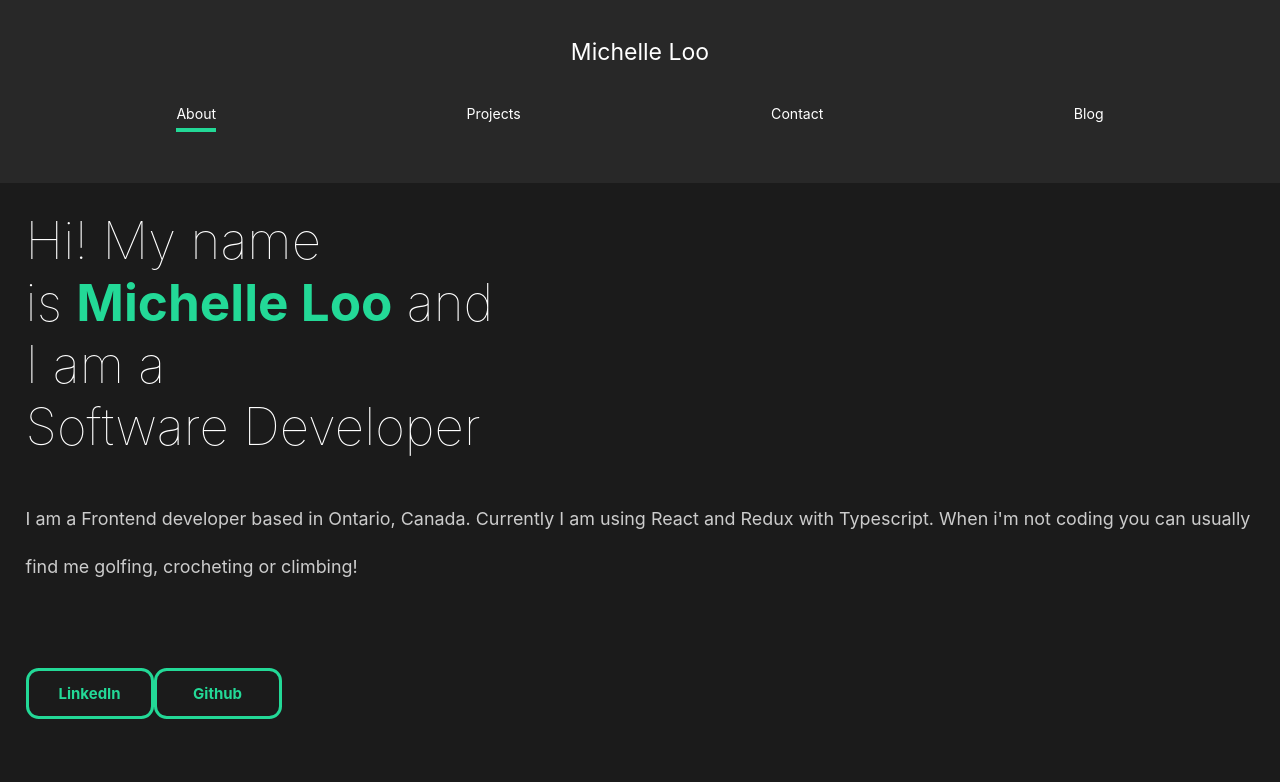
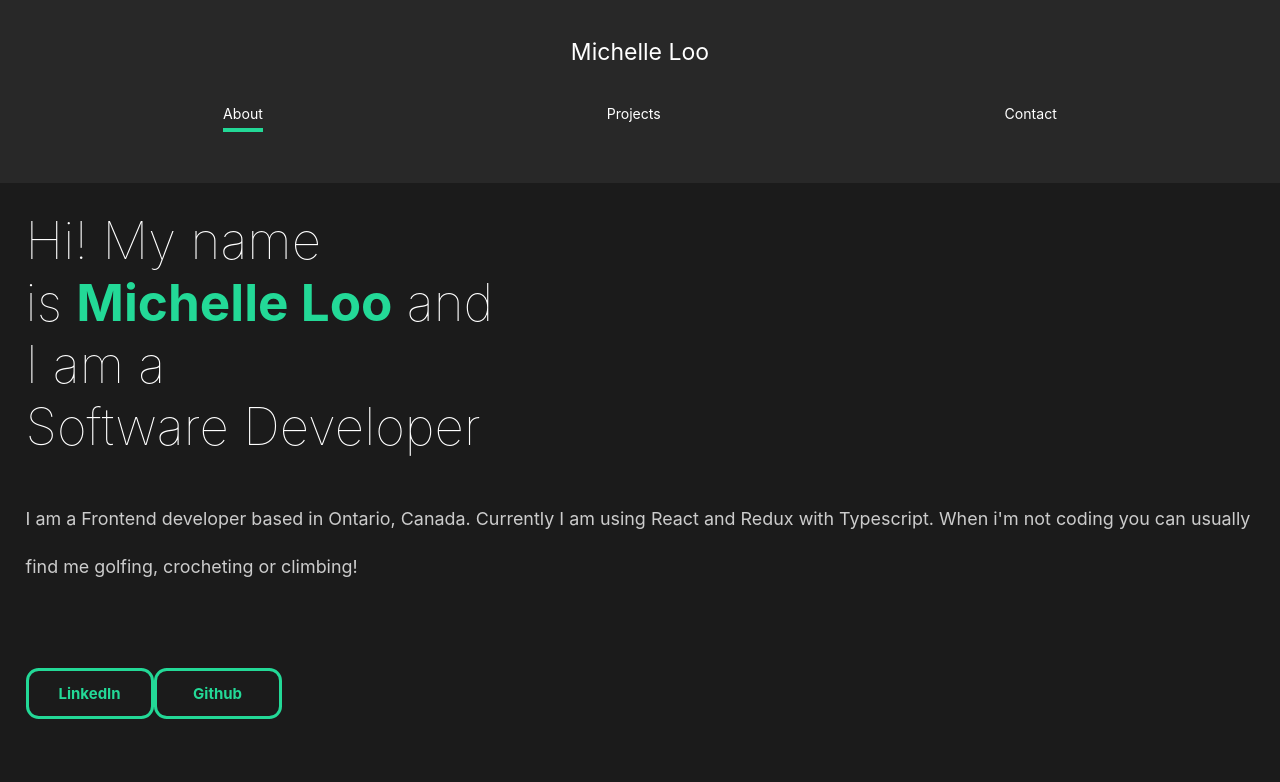
Before and after one commit to michelleloo/michelleloo.github.io, a React (Create React App) app: page / in a window 1280 px wide. Shown: the top 782 px of the page. Built offline with nearby package versions, Linux system fonts and the light colour scheme; grey boxes are pictures that could not be loaded.

Commit message:
fixed blog

```diff
--- a/src/components/Nav.js
+++ b/src/components/Nav.js
@@ -3,7 +3,10 @@ import styled from 'styled-components';
 import { Link } from 'react-router-dom';
 import { motion } from 'framer-motion';
 import { useLocation } from 'react-router-dom';
-/*  */
+/*                 <li>
+                    <Link to="/blog">Blog</Link>
+                    <Line transition={{ duration: 0.75 }} initial={{ width: "0%" }} animate={{ width: pathname === "/blog" ? "100%" : "0%" }} />
+                </li> */
 const Nav = () => {
     const { pathname } = useLocation();
     return (
@@ -23,10 +26,7 @@ const Nav = () => {
                     <Link to="/contact">Contact</Link>
                     <Line transition={{ duration: 0.75 }} initial={{ width: "0%" }} animate={{ width: pathname === "/contact" ? "100%" : "0%" }} />
                 </li>
-                <li>
-                    <Link to="/blog">Blog</Link>
-                    <Line transition={{ duration: 0.75 }} initial={{ width: "0%" }} animate={{ width: pathname === "/blog" ? "100%" : "0%" }} />
-                </li>
+
 
 
             </ul>
```
